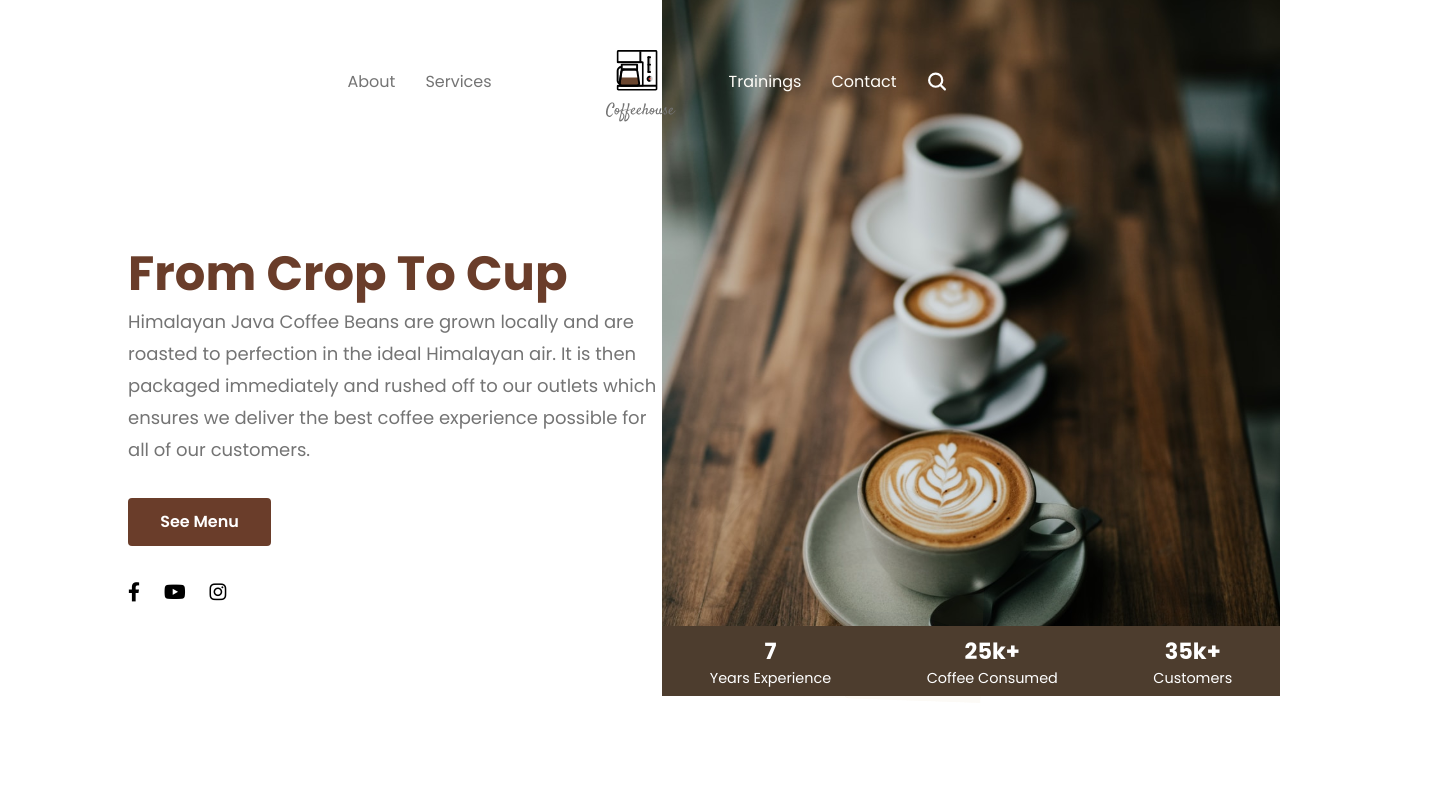
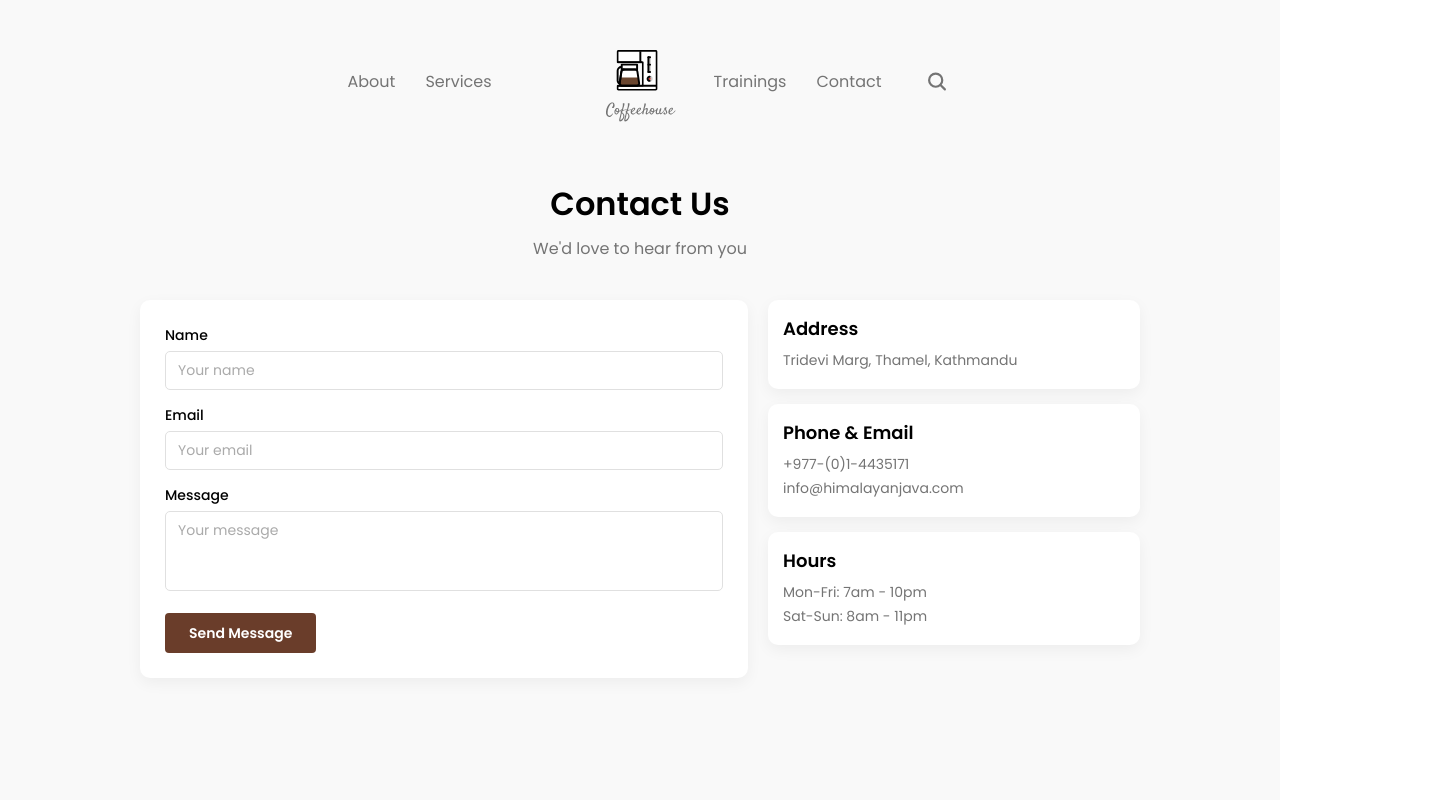
Before and after one commit to SantoshPoudel0/Internship_Frontend, a React (Create React App) app in the folder frontend/: page /contact in a window 1280 px wide. Before the commit this address led to /#contact. Shown: the top 800 px of the page, 1441 px wide, since content can reach past the window. Built offline with nearby package versions, Linux system fonts and the light colour scheme.

Commit message:
complete all the pagination of frontend

```diff
--- a/frontend/src/App.js
+++ b/frontend/src/App.js
@@ -3,6 +3,7 @@ import { BrowserRouter as Router, Routes, Route, useLocation, useNavigate } from
 import Navbar from './components/Navbar';
 import Home from './components/Home';
 import Training from './components/Training';
+import Contact from './components/Contact';
 import './App.css';
 
 // This component handles scrolling to sections when the URL has a hash
@@ -27,10 +28,8 @@ function ScrollToSection() {
     } else if (location.pathname === '/services') {
       // If we're on the /services route, navigate to home with services hash
       navigate('/#services', { replace: true });
-    } else if (location.pathname === '/contact') {
-      // If we're on the /contact route, navigate to home with contact hash
-      navigate('/#contact', { replace: true });
     }
+    // Removed the contact redirect since we now have a dedicated Contact page
   }, [location, navigate]);
 
   return null;
@@ -88,8 +87,4 @@ function Trainings() {
   );
 }
 
-function Contact() {
-  return <h1>Contact Page</h1>;
-}
-
 export default App;
--- /dev/null
+++ b/frontend/src/components/Contact.css
@@ -0,0 +1,161 @@
+.contact-page {
+  padding-top: 180px;
+  min-height: 100vh;
+  background-color: #f9f9f9;
+  color: #000000;
+  display: flex;
+  flex-direction: column;
+  align-items: center;
+  justify-content: flex-start;
+  height: auto;
+}
+
+.contact-header {
+  text-align: center;
+  padding: 0 20px 40px;
+  max-width: 800px;
+  margin: 0 auto;
+}
+
+.contact-header h1 {
+  font-size: 32px;
+  font-weight: 600;
+  color: #000000;
+  margin-bottom: 10px;
+}
+
+.contact-header p {
+  font-size: 16px;
+  line-height: 1.4;
+  color: #747474;
+}
+
+.contact-container {
+  display: flex;
+  max-width: 1000px;
+  width: 90%;
+  margin: 0 auto;
+  gap: 20px;
+}
+
+.contact-form-wrapper {
+  flex: 3;
+  background-color: #fff;
+  border-radius: 10px;
+  box-shadow: 0 5px 15px rgba(0, 0, 0, 0.05);
+  padding: 25px;
+}
+
+.contact-info-sidebar {
+  flex: 2;
+  display: flex;
+  flex-direction: column;
+  gap: 15px;
+}
+
+.contact-info-item {
+  background-color: #fff;
+  border-radius: 10px;
+  box-shadow: 0 5px 15px rgba(0, 0, 0, 0.05);
+  padding: 15px;
+}
+
+.contact-info-item h3 {
+  margin-bottom: 8px;
+  color: #000000;
+  font-size: 18px;
+  font-weight: 600;
+}
+
+.contact-info-item p {
+  margin: 3px 0;
+  font-size: 14px;
+  color: #747474;
+}
+
+.form-row {
+  margin-bottom: 15px;
+}
+
+.form-group {
+  width: 100%;
+}
+
+.form-group label {
+  display: block;
+  margin-bottom: 5px;
+  font-weight: 500;
+  color: #000000;
+  font-size: 14px;
+}
+
+.form-group input,
+.form-group textarea {
+  width: 100%;
+  padding: 8px 12px;
+  border: 1px solid #e0e0e0;
+  border-radius: 5px;
+  font-size: 14px;
+  transition: border-color 0.3s;
+  color: #000000;
+}
+
+.form-group textarea {
+  height: 80px;
+  resize: none;
+}
+
+.form-group input:focus,
+.form-group textarea:focus {
+  border-color: #CA9D5C;
+  outline: none;
+}
+
+.form-group input::placeholder,
+.form-group textarea::placeholder {
+  color: #aaa;
+}
+
+.submit-button {
+  background-color: #6A3D2A;
+  color: white;
+  border: none;
+  padding: 8px 24px;
+  font-size: 14px;
+  font-weight: 600;
+  border-radius: 4px;
+  cursor: pointer;
+  transition: background-color 0.3s;
+  width: auto;
+  min-width: 143px;
+  height: 40px;
+  text-align: center;
+}
+
+.submit-button:hover {
+  background-color: #8B5A3B;
+}
+
+.success-message {
+  margin-top: 10px;
+  padding: 8px;
+  background-color: #d4edda;
+  color: #155724;
+  border-radius: 5px;
+  text-align: center;
+  font-size: 14px;
+}
+
+@media (max-width: 768px) {
+  .contact-container {
+    flex-direction: column;
+  }
+
+  .contact-info-sidebar {
+    order: -1;
+  }
+
+  .contact-header h1 {
+    font-size: 24px;
+  }
+}
--- /dev/null
+++ b/frontend/src/components/Contact.js
@@ -0,0 +1,113 @@
+import React, { useState } from 'react';
+import './Contact.css';
+
+function Contact() {
+  const [formData, setFormData] = useState({
+    name: '',
+    email: '',
+    message: ''
+  });
+  const [submitStatus, setSubmitStatus] = useState(null);
+
+  const handleChange = (e) => {
+    const { name, value } = e.target;
+    setFormData({ ...formData, [name]: value });
+  };
+
+  const handleSubmit = (e) => {
+    e.preventDefault();
+    console.log('Form submitted:', formData);
+    setSubmitStatus('success');
+    setFormData({ name: '', email: '', message: '' });
+    setTimeout(() => setSubmitStatus(null), 3000);
+  };
+
+  return (
+    <div className="contact-page">
+      <div className="contact-header">
+        <h1>Contact Us</h1>
+        <p>We'd love to hear from you</p>
+      </div>
+
+      <div className="contact-container">
+        <div className="contact-form-wrapper">
+          <form onSubmit={handleSubmit}>
+            <div className="form-row">
+              <div className="form-group">
+                <label htmlFor="name">Name</label>
+                <input
+                  type="text"
+                  id="name"
+                  name="name"
+                  placeholder="Your name"
+                  value={formData.name}
+                  onChange={handleChange}
+                  required
+                />
+              </div>
+            </div>
+
+            <div className="form-row">
+              <div className="form-group">
+                <label htmlFor="email">Email</label>
+                <input
+                  type="email"
+                  id="email"
+                  name="email"
+                  placeholder="Your email"
+                  value={formData.email}
+                  onChange={handleChange}
+                  required
+                />
+              </div>
+            </div>
+
+            <div className="form-row">
+              <div className="form-group">
+                <label htmlFor="message">Message</label>
+                <textarea
+                  id="message"
+                  name="message"
+                  placeholder="Your message"
+                  rows="3"
+                  value={formData.message}
+                  onChange={handleChange}
+                  required
+                ></textarea>
+              </div>
+            </div>
+
+            <button type="submit" className="submit-button">Send Message</button>
+
+            {submitStatus === 'success' && (
+              <div className="success-message">
+                Message sent!
+              </div>
+            )}
+          </form>
+        </div>
+
+        <div className="contact-info-sidebar">
+          <div className="contact-info-item">
+            <h3>Address</h3>
+            <p>Tridevi Marg, Thamel, Kathmandu</p>
+          </div>
+
+          <div className="contact-info-item">
+            <h3>Phone & Email</h3>
+            <p>+977-(0)1-4435171</p>
+            <p>info@himalayanjava.com</p>
+          </div>
+
+          <div className="contact-info-item">
+            <h3>Hours</h3>
+            <p>Mon-Fri: 7am - 10pm</p>
+            <p>Sat-Sun: 8am - 11pm</p>
+          </div>
+        </div>
+      </div>
+    </div>
+  );
+}
+
+export default Contact;
--- a/frontend/src/components/Navbar.css
+++ b/frontend/src/components/Navbar.css
@@ -20,7 +20,7 @@
 
 /* Highlight Contact link when on training page */
 .navbar.training-page .nav-link[href="#contact"] {
-  color: #747474 !important; /* Same color as Services link */
+  color: #747474; /* Same color as Services link */
   font-weight: 400;
 }
 
@@ -110,7 +110,7 @@
   align-items: center;
   padding: 0;
   font-size: 16px;
-  transition: all 0.3s ease;
+  transition: none;
 }
 
 /* Specific styling for About and Services links */
@@ -133,6 +133,7 @@
   line-height: 100%;
   letter-spacing: 0%;
   color: #FFFDF8;
+  transition: none;
 }
 
 .nav-link[href="/contact"],
@@ -144,6 +145,32 @@
   line-height: 100%;
   letter-spacing: 0%;
   color: #FFFDF8;
+  transition: none;
+}
+
+/* Ensure contact link stays white by default but can be overridden */
+.nav-link[href="/contact"]:hover,
+.nav-link[href="/contact"]:active,
+.nav-link[href="/contact"]:focus,
+.nav-link[href="/contact"]:visited {
+  color: #FFFDF8;
+}
+
+/* Override training page styling for contact link */
+.navbar.training-page .nav-link[href="/contact"] {
+  color: #747474;
+}
+
+/* In training page, also change the #contact link color */
+.navbar.training-page .nav-link[href="#contact"] {
+  color: #747474;
+}
+
+/* Update the contact link positioning */
+.nav-link[href="/trainings"],
+.nav-link[href="/contact"] {
+  position: relative;
+  left: 15px;
 }
 
 .search-icon {
@@ -322,10 +349,3 @@
     width: 100%;
   }
 }
-
-/* Position the Trainings, Contact links and Search icon slightly to the right */
-.nav-link[href="/trainings"],
-.nav-link[href="#contact"] {
-  position: relative;
-  left: 15px;
-}
--- a/frontend/src/components/Navbar.js
+++ b/frontend/src/components/Navbar.js
@@ -24,8 +24,11 @@ function Navbar() {
   // Check if current page is training page
   const isTrainingPage = location.pathname === '/trainings';
 
+  // Check if current page is contact page
+  const isContactPage = location.pathname === '/contact';
+
   // Set the search icon stroke color based on current page
-  const searchIconColor = isTrainingPage ? '#747474' : '#FFFFFF';
+  const searchIconColor = isTrainingPage ? '#747474' : (isContactPage ? '#747474' : '#FFFFFF');
 
   // Handle clicks outside of search area
   useEffect(() => {
@@ -90,17 +93,8 @@ function Navbar() {
   const handleContactClick = (e) => {
     e.preventDefault();
 
-    // Check if we're already on the home page
-    if (window.location.pathname === '/') {
-      // If on home page, just scroll to the contact section smoothly
-      const contactSection = document.getElementById('contact');
-      if (contactSection) {
-        contactSection.scrollIntoView({ behavior: 'smooth' });
-      }
-    } else {
-      // If on another page, navigate to home page with contact hash
-      navigate('/#contact');
-    }
+    // Navigate to dedicated Contact page
+    navigate('/contact');
   };
 
   const toggleSearch = (e) => {
@@ -152,6 +146,10 @@ function Navbar() {
     console.log('Trainings link clicked, navigating to /trainings');
   };
 
+  // Use this simple style approach
+  const contactLinkStyle = isTrainingPage || isContactPage ? { color: '#747474' } : {};
+  const trainingsLinkStyle = isContactPage ? { color: '#747474' } : {};
+
   return (
     <nav className={`navbar ${isTrainingPage ? 'training-page' : ''}`}>
       <div className="navbar-container">
@@ -169,12 +167,12 @@ function Navbar() {
         </Link>
 
         <div className="nav-right">
-          <Link to="/trainings" className="nav-link" onClick={handleTrainingsClick}>
+          <Link to="/trainings" className="nav-link" onClick={handleTrainingsClick} style={trainingsLinkStyle}>
             Trainings
           </Link>
-          <a href="#contact" className="nav-link" onClick={handleContactClick}>
+          <Link to="/contact" className="nav-link" onClick={handleContactClick} style={contactLinkStyle}>
             Contact
-          </a>
+          </Link>
           <div className="navbar-search-container">
             <a href="#" className="search-icon" onClick={toggleSearch} ref={searchIconRef}>
               <svg width="21" height="21" viewBox="0 0 24 24" fill="none" xmlns="http://www.w3.org/2000/svg">
```
